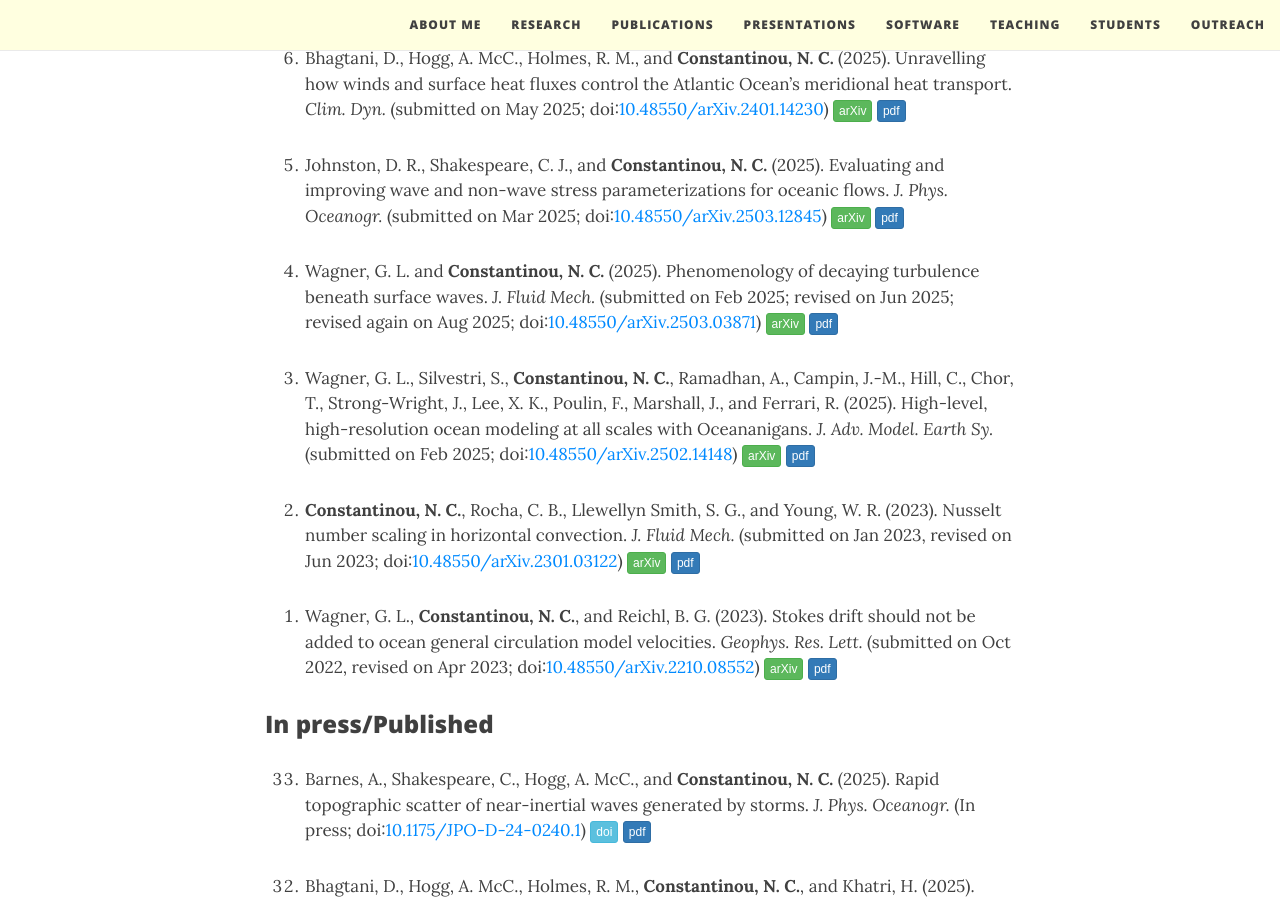
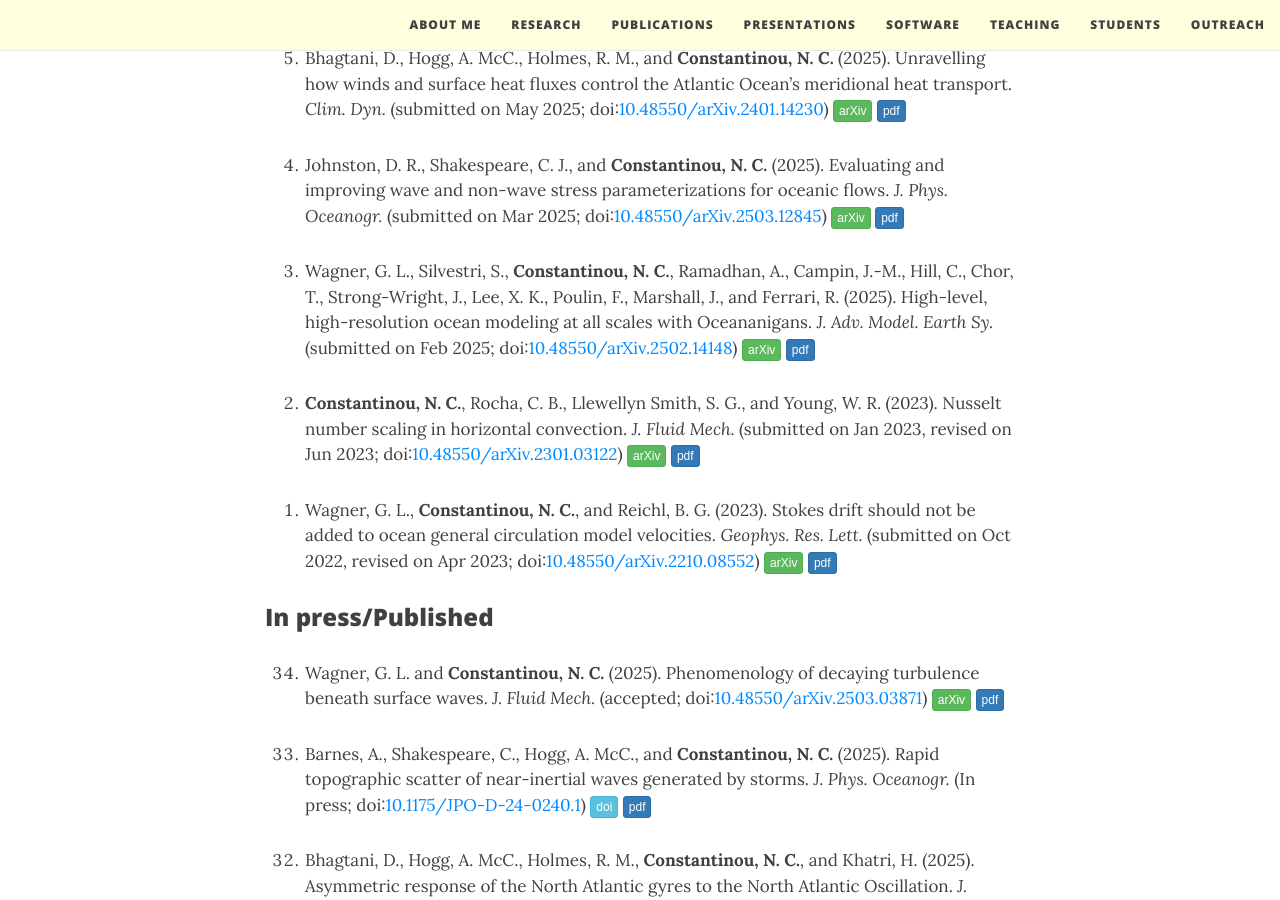
Before and after one commit to navidcy/navidcy.github.io, a Jekyll site: the page built from publications.md, in a window 1280 px wide and 900 px high, scrolled down 309 px. Built offline with Jekyll 4.4.1, drawn with Linux system fonts in a browser that asks for light colours; nearby versions of some CDN libraries; comment, search, counter and statistics services are not loaded.

Commit message:
betaplane-surface-waves accepted

```diff
--- a/publications.md
+++ b/publications.md
@@ -15,9 +15,6 @@ title: Publications
 0. Johnston, D. R., Shakespeare, C. J., and **Constantinou, N. C.** (2025). Evaluating and improving wave and non-wave stress parameterizations for oceanic flows. _J. Phys. Oceanogr._ (submitted on Mar 2025; doi:[10.48550/arXiv.2503.12845](https://doi.org/10.48550/arXiv.2503.12845)) [<span class="btn btn-success btn-xs{{end}}" style="font-family:sans-serif;">arXiv</span>][arXiv:2503.12845]{:target="_blank"} [<span class="btn btn-primary btn-xs{{end}}" style="font-family:sans-serif;">pdf</span>][internal-tide-parameterizations]
 
 
-0. Wagner, G. L. and **Constantinou, N. C.** (2025). Phenomenology of decaying turbulence beneath surface waves. _J. Fluid Mech._ (submitted on Feb 2025; revised on Jun 2025; revised again on Aug 2025; doi:[10.48550/arXiv.2503.03871](https://doi.org/10.48550/arXiv.2503.03871)) [<span class="btn btn-success btn-xs{{end}}" style="font-family:sans-serif;">arXiv</span>][arXiv:2503.03871]{:target="_blank"} [<span class="btn btn-primary btn-xs{{end}}" style="font-family:sans-serif;">pdf</span>][betaplane-surface-waves]
-
-
 0. Wagner, G. L., Silvestri, S., **Constantinou, N. C.**, Ramadhan, A., Campin, J.-M., Hill, C., Chor, T., Strong-Wright, J., Lee, X. K., Poulin, F., Marshall, J., and Ferrari, R. (2025). High-level, high-resolution ocean modeling at all scales with Oceananigans. _J. Adv. Model. Earth Sy._ (submitted on Feb 2025; doi:[10.48550/arXiv.2502.14148](https://doi.org/10.48550/arXiv.2502.14148)) [<span class="btn btn-success btn-xs{{end}}" style="font-family:sans-serif;">arXiv</span>][arXiv:2502.14148]{:target="_blank"} [<span class="btn btn-primary btn-xs{{end}}" style="font-family:sans-serif;">pdf</span>][oceananigans-overview]
 
 
@@ -29,6 +26,9 @@ title: Publications
 
 
 ### In press/Published
+
+1. Wagner, G. L. and **Constantinou, N. C.** (2025). Phenomenology of decaying turbulence beneath surface waves. _J. Fluid Mech._ (accepted; doi:[10.48550/arXiv.2503.03871](https://doi.org/10.48550/arXiv.2503.03871)) [<span class="btn btn-success btn-xs{{end}}" style="font-family:sans-serif;">arXiv</span>][arXiv:2503.03871]{:target="_blank"} [<span class="btn btn-primary btn-xs{{end}}" style="font-family:sans-serif;">pdf</span>][betaplane-surface-waves]
+
 
 0. Barnes, A., Shakespeare, C., Hogg, A. McC., and **Constantinou, N. C.** (2025). Rapid topographic scatter of near-inertial waves generated by storms. _J. Phys. Oceanogr._ (In press; doi:[10.1175/JPO-D-24-0240.1](https://doi.org/10.1175/JPO-D-24-0240.1)) [<span class="btn btn-info btn-xs{{end}}" style="font-family:sans-serif;">doi</span>][topographic-NIWs-doi]{:target="_blank"} [<span class="btn btn-primary btn-xs{{end}}" style="font-family:sans-serif;">pdf</span>][topographic-NIWs] <span align="right" class='altmetric-embed' data-badge-type="2" data-condensed="true" data-hide-less-than="2" data-doi="10.1175/JPO-D-24-0240.1"></span><br/>
 
```
